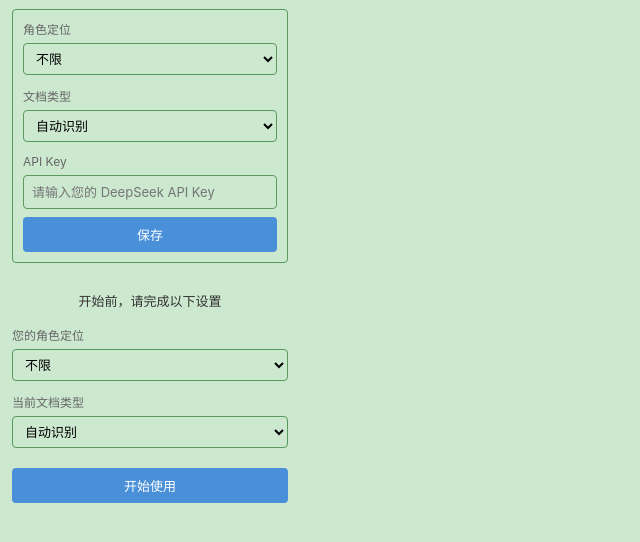
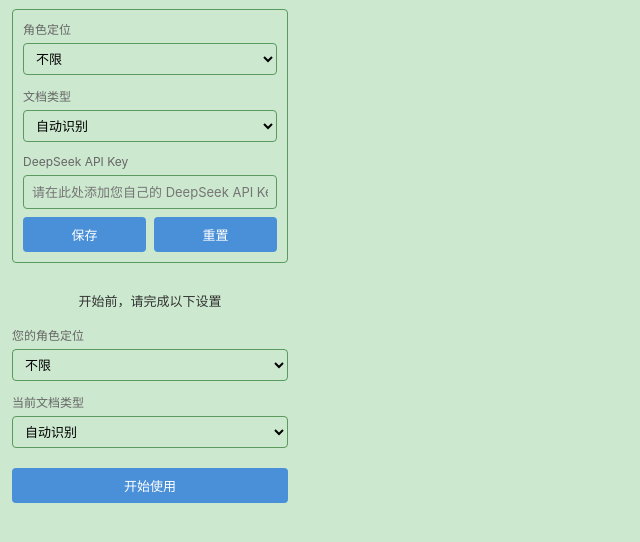
Before and after one commit to Minshu-Liu/deepseek-wps-assistant, a website built with Vite: page index.html in a window 1280 px wide. Both pictures are taken after a click on the button "⚙ 设置". Shown: the part 82-624 px from the top of the page, without its empty margins (0-640 px from the left). Built offline with nearby package versions, Linux system fonts and the light colour scheme.

Commit message:
feat(index): 设置页新增重置按钮，完善API Key标签和placeholder

```diff
--- a/index.html
+++ b/index.html
@@ -144,7 +144,7 @@
         }
 
         #saveKeyBtn {
-            width: 100%;
+            width: 50%;
             margin-top: 8px;
             padding: 8px 12px;
             background: #4a90d9;
@@ -156,6 +156,21 @@
         }
 
         #saveKeyBtn:hover {
+            background: #3a7bc8;
+        }
+
+        #resetKeyBtn {
+            width: 50%;
+            margin-top: 8px;
+            padding: 8px 12px;
+            background: #4a90d9;
+            color: #fff;
+            border: none;
+            border-radius: 4px;
+            font-size: 13px;
+            cursor: pointer;
+        }
+        #resetKeyBtn:hover {
             background: #3a7bc8;
         }
 
@@ -384,9 +399,12 @@
                 <option value="通用文本">通用文本</option>
             </select>
         </div>
-        <label for="apiKey">API Key</label>
-        <input id="apiKey" type="password" placeholder="请输入您的 DeepSeek API Key">
-        <button id="saveKeyBtn" type="button">保存</button>
+        <label for="apiKey">DeepSeek API Key</label>
+        <input id="apiKey" type="password" placeholder="请在此处添加您自己的 DeepSeek API Key">
+        <div style="display:flex;gap:8px;">
+            <button id="saveKeyBtn" type="button">保存</button>
+            <button id="resetKeyBtn" type="button">重置</button>
+        </div>
         <div id="saveHint">已保存</div>
     </div>
 
@@ -564,6 +582,15 @@
                     saveHint.style.display = "none";
                     settingsPanel.classList.remove("open");
                 }, 800);
+            });
+
+            document.getElementById("resetKeyBtn").addEventListener("click", function() {
+                localStorage.removeItem(STORAGE_KEY);
+                document.getElementById("apiKey").value = "";
+                document.getElementById("saveHint").textContent = "已重置";
+                setTimeout(function() {
+                    document.getElementById("saveHint").textContent = "";
+                }, 2000);
             });
 
             function setLoading(isLoading) {
```
